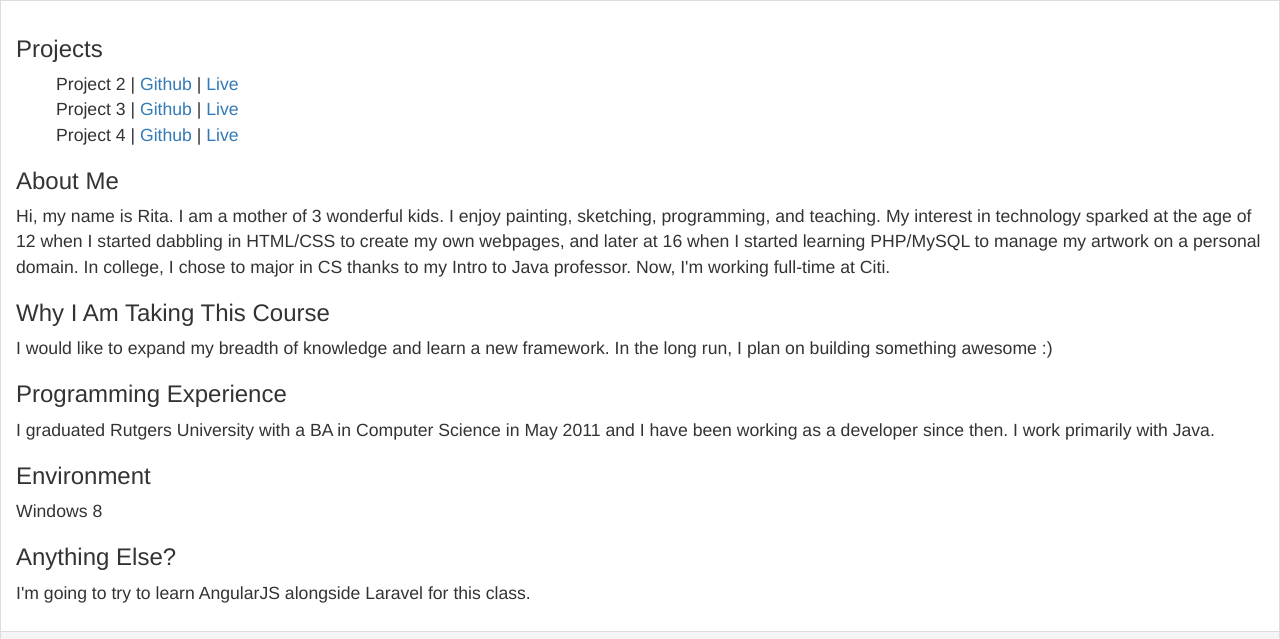
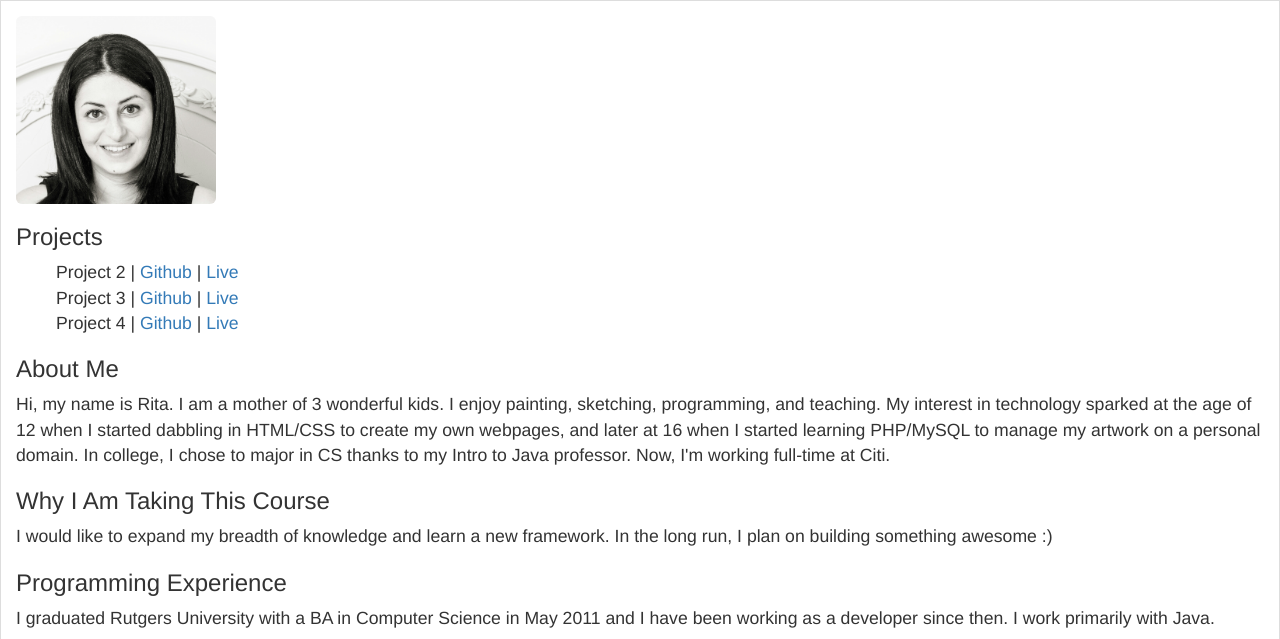
Before and after one commit to ritarafaeli/hello-world, a plain HTML site: page index.htm in a window 1280 px wide. Shown: the part 126-765 px from the top of the page. Drawn offline with nearby package versions, Linux system fonts and the light colour scheme.

Commit message:
added image

```diff
--- a/index.htm
+++ b/index.htm
@@ -16,16 +16,14 @@
         <script src="app.js"></script>
     </head>
     <body>
-
-
-
         <div class="panel panel-default">
-
                 <div class="panel-heading">
                     <h1>Margarita Rafaeli</h1>
                     <p>Dynamic Web Applications | Spring 2016</p>
                 </div>
                 <div class="panel-body" ng-controller="mainController">
+                        <img src="ritarafaeli.jpg" class="img-rounded" width="200"/>
+
                         <h3>Projects</h3>
                         <ul>
                             <li ng-repeat="project in projects" class="list-unstyled">
```
Also changed, not shown: ritarafaeli.jpg (added).
